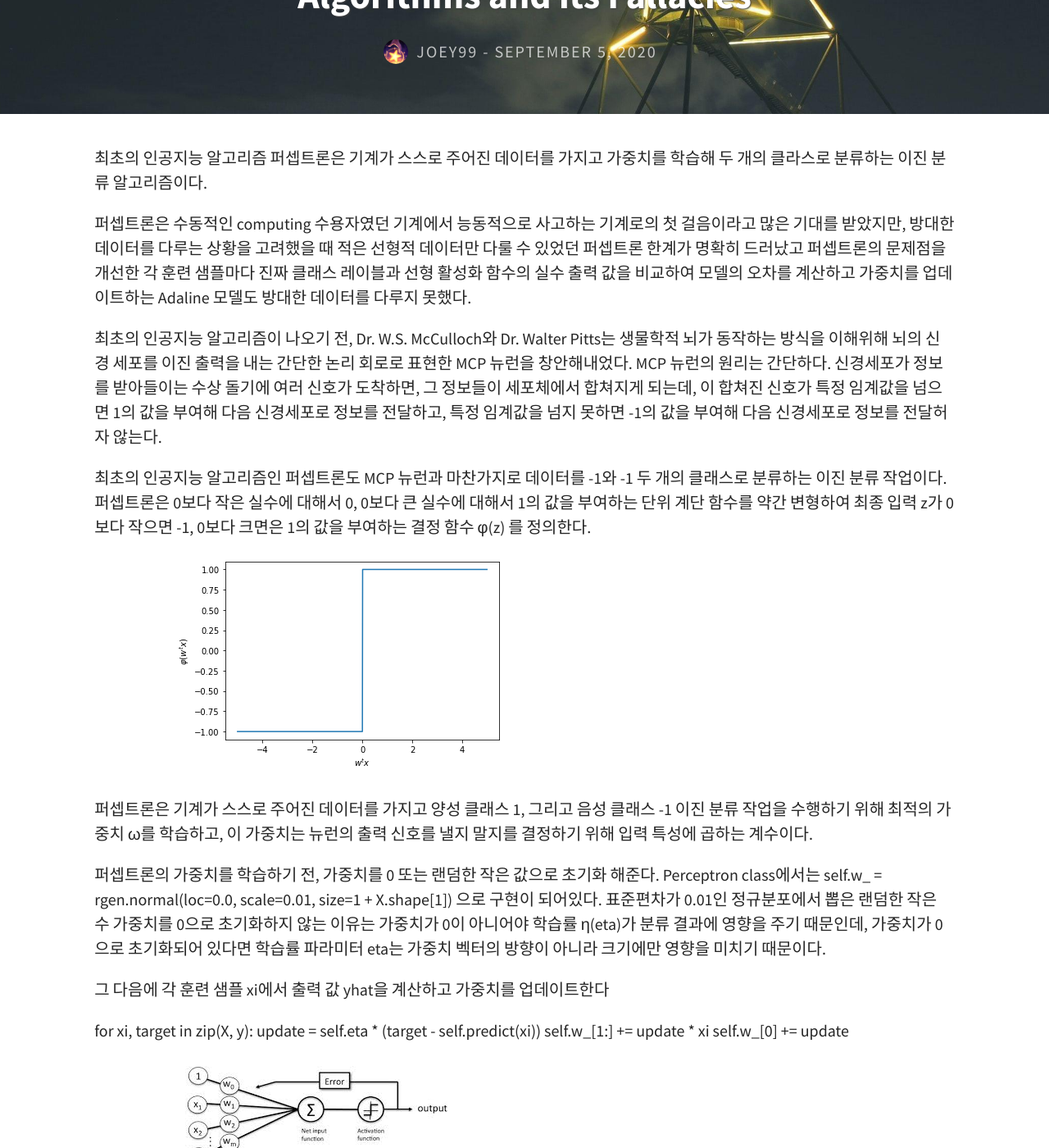
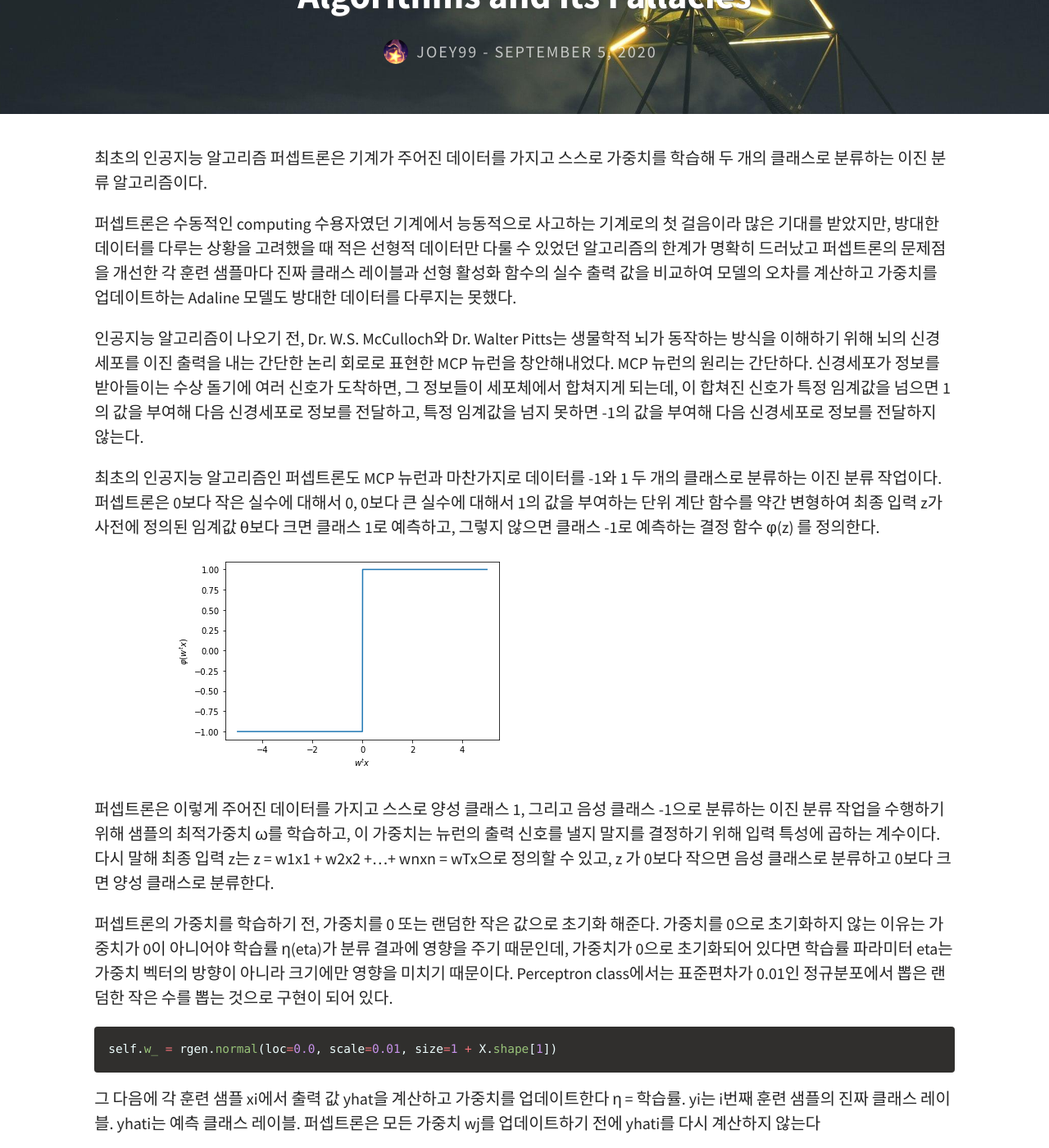
Before and after one commit to joyhyun99/joyhyun99.github.io, a Jekyll site: the page built from _posts/2020-09-05-perceptron.md, in a window 1280 px wide and 1400 px high, scrolled down 260 px. Shown: the whole window at 82% size. Built offline with Jekyll 4.4.1, drawn with Linux system fonts in a browser that asks for light colours; comment, search, counter and statistics services are not loaded; some of the changed text lies outside the part shown.

Commit message:
Update 2020-09-05-perceptron.md

```diff
--- a/_posts/2020-09-05-perceptron.md
+++ b/_posts/2020-09-05-perceptron.md
@@ -8,62 +8,83 @@ author: joey99
 excerpt_separator: <!--more-->
 ---
 
-<p> 최초의 인공지능 알고리즘 퍼셉트론은 기계가 스스로 주어진 데이터를 가지고 가중치를 학습해 두 개의 클라스로 분류하는 이진 분류 알고리즘이다. </p>
-<p> 퍼셉트론은 수동적인 computing 수용자였던 기계에서 능동적으로 사고하는 기계로의 첫 걸음이라고 많은 기대를 받았지만, 방대한 데이터를 다루는 상황을 고려했을 때 적은 선형적 데이터만 다룰 수 있었던 퍼셉트론 한계가 명확히 드러났고 퍼셉트론의 문제점을 개선한 각 훈련 샘플마다 진짜 클래스 레이블과 선형 활성화 함수의 실수 출력 값을 비교하여 모델의 오차를 계산하고 가중치를 업데이트하는 Adaline 모델도 방대한 데이터를 다루지 못했다. </p>
+<p> 최초의 인공지능 알고리즘 퍼셉트론은 기계가 주어진 데이터를 가지고 스스로 가중치를 학습해 두 개의 클래스로 분류하는 이진 분류 알고리즘이다. </p>
+<p> 퍼셉트론은 수동적인 computing 수용자였던 기계에서 능동적으로 사고하는 기계로의 첫 걸음이라 많은 기대를 받았지만, 방대한 데이터를 다루는 상황을 고려했을 때 적은 선형적 데이터만 다룰 수 있었던 알고리즘의 한계가 명확히 드러났고 퍼셉트론의 문제점을 개선한 각 훈련 샘플마다 진짜 클래스 레이블과 선형 활성화 함수의 실수 출력 값을 비교하여 모델의 오차를 계산하고 가중치를 업데이트하는 Adaline 모델도 방대한 데이터를 다루지는 못했다. </p>
 
 <!--more-->
 
-최초의 인공지능 알고리즘이 나오기 전, Dr. W.S. McCulloch와 Dr. Walter Pitts는 생물학적 뇌가 동작하는 방식을 이해위해
+인공지능 알고리즘이 나오기 전, Dr. W.S. McCulloch와 Dr. Walter Pitts는 생물학적 뇌가 동작하는 방식을 이해하기 위해
 뇌의 신경 세포를 이진 출력을 내는 간단한 논리 회로로 표현한 MCP 뉴런을 창안해내었다.
 MCP 뉴런의 원리는 간단하다. 신경세포가 정보를 받아들이는 수상 돌기에 여러 신호가 도착하면, 그 정보들이 세포체에서 합쳐지게 되는데,
 이 합쳐진 신호가 특정 임계값을 넘으면 1의 값을 부여해 다음 신경세포로 정보를 전달하고,
-특정 임계값을 넘지 못하면 -1의 값을 부여해 다음 신경세포로 정보를 전달허자 않는다.
+특정 임계값을 넘지 못하면 -1의 값을 부여해 다음 신경세포로 정보를 전달하지 않는다.
 
-최초의 인공지능 알고리즘인 퍼셉트론도 MCP 뉴런과 마찬가지로  데이터를 -1와 -1 두 개의 클래스로 분류하는 이진 분류 작업이다.
+최초의 인공지능 알고리즘인 퍼셉트론도 MCP 뉴런과 마찬가지로 데이터를 -1와 1 두 개의 클래스로 분류하는 이진 분류 작업이다.
 퍼셉트론은 0보다 작은 실수에 대해서 0, 0보다 큰 실수에 대해서 1의 값을 부여하는 단위 계단 함수를 약간 변형하여
-최종 입력 z가 0보다 작으면 -1, 0보다 크면은 1의 값을 부여하는 결정 함수 φ(z) 를 정의한다.
+최종 입력 z가 사전에 정의된 임계값 θ보다 크면 클래스 1로 예측하고, 그렇지 않으면 클래스 -1로 예측하는 결정 함수 φ(z) 를 정의한다.
 
 ![6]({{ "/assets/img/perceptrongraph.png" | relative_url }})
 
-퍼셉트론은 기계가 스스로 주어진 데이터를 가지고 양성 클래스 1, 그리고 음성 클래스 -1 이진 분류 작업을 수행하기 위해
-최적의 가중치 ω를 학습하고, 이 가중치는 뉴런의 출력 신호를 낼지 말지를 결정하기 위해 입력 특성에 곱하는 계수이다.
+퍼셉트론은 이렇게 주어진 데이터를 가지고 스스로 양성 클래스 1, 그리고 음성 클래스 -1으로 분류하는 이진 분류 작업을 수행하기 위해
+샘플의 최적가중치 ω를 학습하고, 이 가중치는 뉴런의 출력 신호를 낼지 말지를 결정하기 위해 입력 특성에 곱하는 계수이다.
+다시 말해 최종 입력 z는 z = w1x1 + w2x2 +...+ wnxn = wTx으로 정의할 수 있고,
+z 가 0보다 작으면 음성 클래스로 분류하고 0보다 크면 양성 클래스로 분류한다.
 
 퍼셉트론의 가중치를 학습하기 전, 가중치를 0 또는 랜덤한 작은 값으로 초기화 해준다.
-Perceptron class에서는 self.w_ = rgen.normal(loc=0.0, scale=0.01, size=1 + X.shape[1]) 으로 구현이 되어있다.
-표준편차가 0.01인 정규분포에서 뽑은 랜덤한 작은 수
 가중치를 0으로 초기화하지 않는 이유는 가중치가 0이 아니어야 학습률 η(eta)가 분류 결과에 영향을 주기 때문인데,
 가중치가 0으로 초기화되어 있다면 학습률 파라미터 eta는 가중치 벡터의 방향이 아니라 크기에만 영향을 미치기 때문이다.
+Perceptron class에서는 표준편차가 0.01인 정규분포에서 뽑은 랜덤한 작은 수를 뽑는 것으로 구현이 되어 있다.
+
+{% highlight ruby %}
+{% raw %}
+self.w_ = rgen.normal(loc=0.0, scale=0.01, size=1 + X.shape[1])
+{% endraw %}
+{% endhighlight %}
+
 
 그 다음에 각 훈련 샘플 xi에서 출력 값 yhat을 계산하고 가중치를 업데이트한다
+η = 학습률. yi는 i번째 훈련 샘플의 진짜 클래스 레이블. yhati는 예측 클래스 레이블.
+퍼셉트론은 모든 가중치 wj를 업데이트하기 전에 yhati를 다시 계산하지 않는다
 
+{% highlight ruby %}
+{% raw %}
 for xi, target in zip(X, y):
 update = self.eta * (target - self.predict(xi))
 self.w_[1:] += update * xi
 self.w_[0] += update
+{% endraw %}
+{% endhighlight %}
 
 ![5]({{ "/assets/img/perceptron_algo.jpeg" | relative_url }})
-
-
-η = 학습률. yi는 i번째 훈련 샘플의 진짜 클래스 레이블. yhati는 예측 클래스 레이블.
-퍼셉트론은 모든 가중치 wj를 업데이트하기 전에 yhati를 다시 계산하지 않는다.
 
 학습률 eta와 에포크 횟수(훈련 데이터를 반복하는 횟수) n_iter로 새로운 Perceptron 객체를 초기화한다
 fit 메서드에서 self.w_ 가중치를 벡터 Rm+1로 초기화한다
 여기서 m은 데이터셋에 있는 차원 개수이다
 self.w_[0]은 앞서 언급한 절편이다
 
+그 다음 입력 값 x와 이에 상응하는 가중치 벡터 w의 선형 조합으로 결정 함수 φ(z)를 정의한다.
 
-그 다음 입력 값 x와 이에 상응하는 가중치 벡터 w의 선형 조합으로 결정 함수 φ(z)를 정의한다.
-최종 입력(net input)인 z는 z = w1x1 + ... + wmxm = wTx 이고,
-
+{% highlight ruby %}
+{% raw %}
 np.dot(X, self.w_[1:]) + self.w_[0]
+{% endraw %}
+{% endhighlight %}
 
 특정 샘플 xi의 최종 입력이 사전에 정의된 임계값 θ보다 크면 클래스 1로 예측하고, 그렇지 않으면 클래스 -1로 예측한다.
+
+{% highlight ruby %}
+{% raw %}
 np.where(self.net_input(X) >= 0.0, 1, -1)
+{% endraw %}
+{% endhighlight %}
 
-에포크마다 self.errors_ 리스트에 잘못 분류된 횟수를 기록한다. 나중에 훈련하는 동안 얼마나 퍼셉트론을 잘 수행했는지 분석할 수 있다
 
 퍼셉트론은 두 클래스가 선형적으로 구분되고 학습률이 충분히 작을 때만 수렴이 보장된다.
+
+IMDB 데이터셋
+
+인터넷 영화 데이터베이스로부터 가져온 양극단의 리뷰 50,000개로 이루어진 IMDB 데이터셋을 사용하겠습니다. 이 데이터셋은 훈련 데이터 25,000개와 테스트 데이터 25,000개로 나뉘어 있고 각각 50%는 부정, 50%는 긍정 리뷰로 구성되어 있습니다.
+이 데이터는 전처리되어 있어 각 리뷰(단어 시퀀스)가 숫자 시퀀스로 변환되어 있습니다. 여기서 각 숫자는 사전에 있는 고유한 단어를 나타냅니다.
 
 {% highlight ruby %}
 {% raw %}
```
